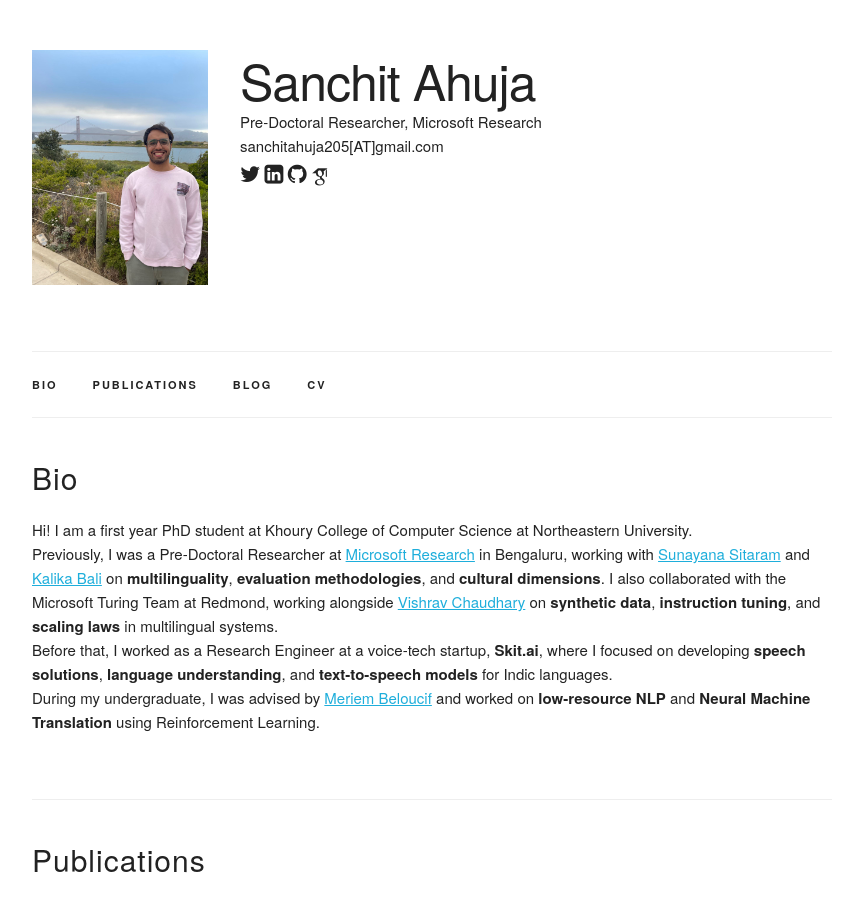
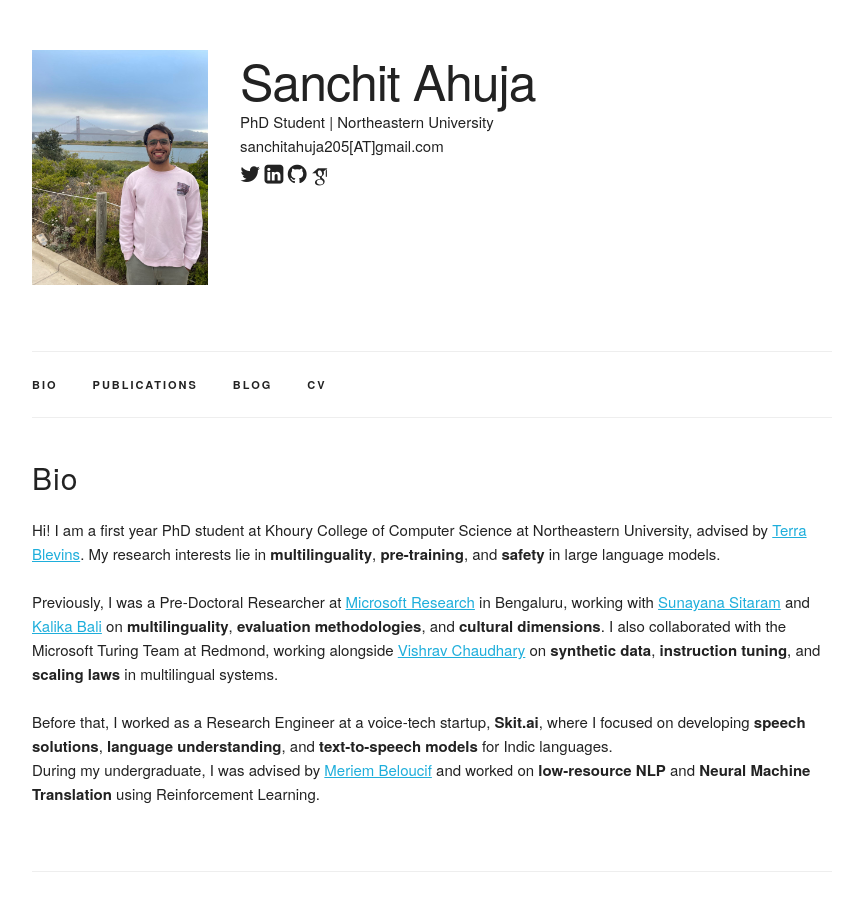
Before and after one commit to sanchit-ahuja/sanchit-ahuja.github.io, a Jekyll site: the page built from index.html, in a window 1280 px wide and 900 px high. Shown: the whole window, without its empty margins (208-1071 px from the left). Built offline with Jekyll 4.4.1, drawn with Linux system fonts in a browser that asks for light colours; some web fonts are replaced.

Commit message:
fixed main info

```diff
--- a/_data/main_info.yaml
+++ b/_data/main_info.yaml
@@ -1,5 +1,5 @@
 name: "Sanchit Ahuja"
-title: "Pre-Doctoral Researcher, Microsoft Research"
+title: "PhD Student | Northeastern University"
 email: "sanchitahuja205[AT]gmail.com"
 profile_pic: "/assets/profile-pics/profile_pic.jpeg"
 twitter: "https://x.com/SanchitAhuja7"
--- a/index.html
+++ b/index.html
@@ -6,9 +6,11 @@ title: Home
 <div class="docs-section" id="bio">
   <h4>Bio</h4>
   <p>
-    Hi! I am a first year PhD student at Khoury College of Computer Science at Northeastern University.
+    Hi! I am a first year PhD student at Khoury College of Computer Science at Northeastern University, advised by <a href="https://blvns.github.io/" target="_blank">Terra Blevins</a>. My research interests lie in <b>multilinguality</b>, <b>pre-training</b>, and <b>safety</b> in large language models.
     <br>
-Previously, I was a Pre-Doctoral Researcher at <a href="https://www.microsoft.com/en-us/research/lab/microsoft-research-india/" target="_blank">Microsoft Research</a> in Bengaluru, working with <a href="https://www.microsoft.com/en-us/research/people/sunayana/" target="_blank">Sunayana Sitaram</a> and <a href="https://www.microsoft.com/en-us/research/people/kalikab/" target="_blank">Kalika Bali</a> on <b>multilinguality</b>, <b>evaluation methodologies</b>, and <b>cultural dimensions</b>. I also collaborated with the Microsoft Turing Team at Redmond, working alongside <a href="https://www.microsoft.com/en-us/research/people/vchaudhary/" target="_blank">Vishrav Chaudhary</a> on <b>synthetic data</b>, <b>instruction tuning</b>, and <b>scaling laws</b> in multilingual systems.
+    <br>
+Previously, I was a Pre-Doctoral Researcher at <a href="https://www.microsoft.com/en-us/research/lab/microsoft-research-india/" target="_blank">Microsoft Research</a> in Bengaluru, working with <a href="https://www.microsoft.com/en-us/research/people/sunayana/" target="_blank">Sunayana Sitaram</a> and <a href="https://www.microsoft.com/en-us/research/people/kalikab/" target="_blank">Kalika Bali</a> on <b>multilinguality</b>, <b>evaluation methodologies</b>, and <b>cultural dimensions</b>. I also collaborated with the Microsoft Turing Team at Redmond, working alongside <a href="https://scholar.google.com/citations?user=CXlp-fcAAAAJ&hl=en&oi=ao" target="_blank">Vishrav Chaudhary</a> on <b>synthetic data</b>, <b>instruction tuning</b>, and <b>scaling laws</b> in multilingual systems.
+    <br>
     <br>
 Before that, I worked as a Research Engineer at a voice-tech startup, <b>Skit.ai</b>, where I focused on developing <b>speech solutions</b>, <b>language understanding</b>, and <b>text-to-speech models</b> for Indic languages.<br>
 During my undergraduate, I was advised by <a href="https://belomeriem.github.io/" target="_blank">Meriem Beloucif</a> and worked on <b>low-resource NLP</b> and <b>Neural Machine Translation</b> using Reinforcement Learning.
```
